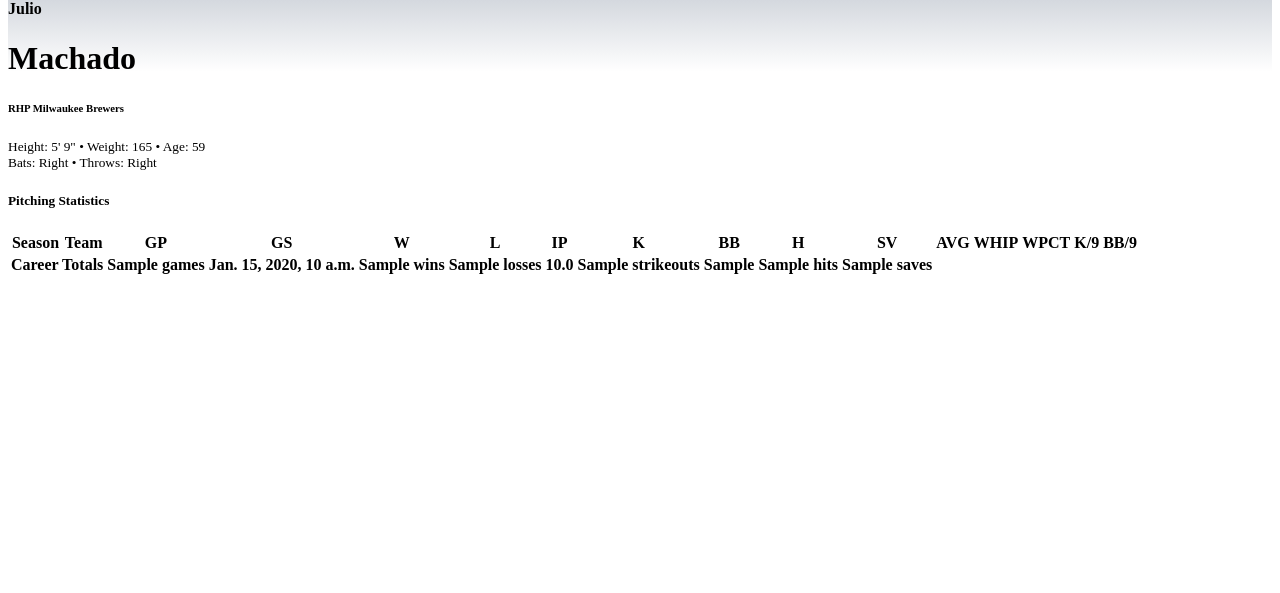
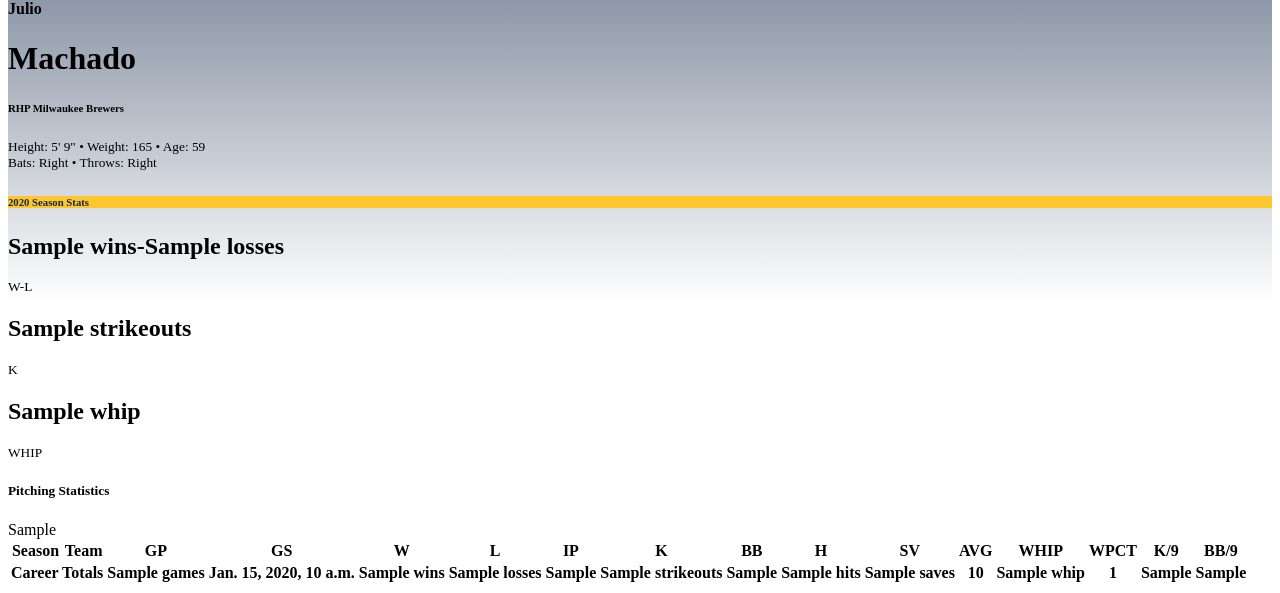
Before and after one commit to kjeverson/MLBTracker, a Django app: template web/templates/modals/playerModal.html in a window 1280 px wide. Shown: the part 333-926 px from the top of the page. Before the commit the page ends 607 px from the top, so only its background shows below. Run offline with Django 4.2, Linux system fonts and the light colour scheme; data comes from the database, SQL or seed files in the repository; tables that the repository leaves empty hold one stand-in row (values such as "Sample post"); the template is opened without the code that fills it: values that come from a table or form of the project are taken from there, most other values are stand-ins (such as "Sample title", 1, 10 or a date in 2020); lists and menus that the app fills with data are empty.

Commit message:
Updated macros and modals

```diff
--- a/web/templates/macros/currentStatsCard.html
+++ b/web/templates/macros/currentStatsCard.html
@@ -1,6 +1,12 @@
 {% if stats %}
 <div class="card border-0 w-100">
-    <h6 class="card-header text-center" style="background: {{ player.team.secondary_color }}; color: {{ player.team.primary_color }}">{{ stats.year }} Season Stats</h6>
+    <h6 class="card-header text-center" style="background: {{ player.team.secondary_color }}; color: {{ player.team.primary_color }}">
+        {% if stats.team == 'TOT' %}
+        Career Stats
+        {% else %}
+        {{ stats.year }} Season Stats
+        {% endif %}
+    </h6>
     <div class="card-body">
         <div class="row text-center">
             {% if player.primary_position == '1' %}
--- a/web/templates/macros/playerBattingStatsTable.html
+++ b/web/templates/macros/playerBattingStatsTable.html
@@ -54,6 +54,9 @@
         <th>{{ career_stats.home_runs }}</th>
         <th>{{ career_stats.bases_on_balls }}</th>
         <th>{{ career_stats.strikeouts }}</th>
+        <th>{{ career_stats.batting_average }}</th>
+        <th>{{ career_stats.slugging_percentage }}</th>
+        <th>{{ career_stats.batting_balls_in_play }}</th>
     </tr>
     </tfoot>
 </table>
--- a/web/templates/macros/playerInfoCard.html
+++ b/web/templates/macros/playerInfoCard.html
@@ -25,9 +25,17 @@
     </div>
     <div class="col-5 d-flex justify-content-center align-items-center">
         {% if player.primary_position == '1' %}
-        {% include 'macros/currentStatsCard.html' with player=player stats=current_pitching_stats %}
+            {% if current_pitching_stats.year != 2024 %}
+            {% include 'macros/currentStatsCard.html' with player=player stats=career_pitching_stats %}
+            {% else %}
+            {% include 'macros/currentStatsCard.html' with player=player stats=current_pitching_stats %}
+            {% endif %}
         {% else %}
-        {% include 'macros/currentStatsCard.html' with player=player stats=current_batting_stats %}
+            {% if current_batting_stats.year != 2024 %}
+            {% include 'macros/currentStatsCard.html' with player=player stats=career_batting_stats %}
+            {% else %}
+            {% include 'macros/currentStatsCard.html' with player=player stats=current_batting_stats %}
+            {% endif %}
         {% endif %}
     </div>
 </div>
--- a/web/templates/macros/playerPitchingStatsTable.html
+++ b/web/templates/macros/playerPitchingStatsTable.html
@@ -33,7 +33,7 @@
             <td>{{ entry.games_started }}</td>
             <td>{{ entry.wins }}</td>
             <td>{{ entry.losses }}</td>
-            <td>{{ entry.innings_pitched|floatformat:1 }}</td>
+            <td>{{ entry.innings_pitched }}</td>
             <td>{{ entry.strikeouts }}</td>
             <td>{{ entry.bases_on_balls }}</td>
             <td>{{ entry.hits}}</td>
@@ -53,11 +53,16 @@
         <th>{{ career_stats.games_started }}</th>
         <th>{{ career_stats.wins }}</th>
         <th>{{ career_stats.losses }}</th>
-        <th>{{ career_stats.innings_pitched|floatformat:1 }}</th>
+        <th>{{ career_stats.innings_pitched }}</th>
         <th>{{ career_stats.strikeouts }}</th>
         <th>{{ career_stats.bases_on_balls }}</th>
         <th>{{ career_stats.hits }}</th>
         <th>{{ career_stats.saves }}</th>
+        <th>{{ career_stats.batting_average }}</th>
+        <th>{{ career_stats.whip }}</th>
+        <th>{{ career_stats.win_percentage }}</th>
+        <th>{{ career_stats.k9 }}</th>
+        <th>{{ career_stats.bb9 }}</th>
     </tr>
     </tfoot>
 </table>
--- a/web/templates/modals/playerModal.html
+++ b/web/templates/modals/playerModal.html
@@ -5,28 +5,21 @@
             {% load static %}
             {% include 'macros/playerInfoCard.html' with player=player %}
             <div class="row p-1">
-                {% if career_batting_stats.games %}
                 <div class="col-12">
+                    {% if career_batting_stats %}
                     <h5 class="text-center light-caps">Batting Statistics</h5>
                     {% include 'macros/playerBattingStatsTable.html' with stats=batting_stats career_stats=career_batting_stats %}
+                    {% endif %}
                 </div>
-                {% elif player.primary_position != '1' %}
-                <div class="col-12">
-                    <h5 class="text-center light-caps">No Batting Statistics Available</h5>
-                </div>
-                {% endif %}
             </div>
             <div class="row">
-                {% if career_pitching_stats.games %}
                 <div class="col-12">
+                    {% if career_pitching_stats %}
                     <h5 class="text-center light-caps">Pitching Statistics</h5>
+                    {{ career_pitching_stats }}
                     {% include 'macros/playerPitchingStatsTable.html' with stats=pitching_stats career_stats=career_pitching_stats %}
+                    {% endif %}
                 </div>
-                {% elif player.primary_position == '1' %}
-                <div class="col-12">
-                    <h5 class="text-center light-caps">No Pitching Statistics Available</h5>
-                </div>
-                {% endif %}
             </div>
         </div>
     </div>
```
